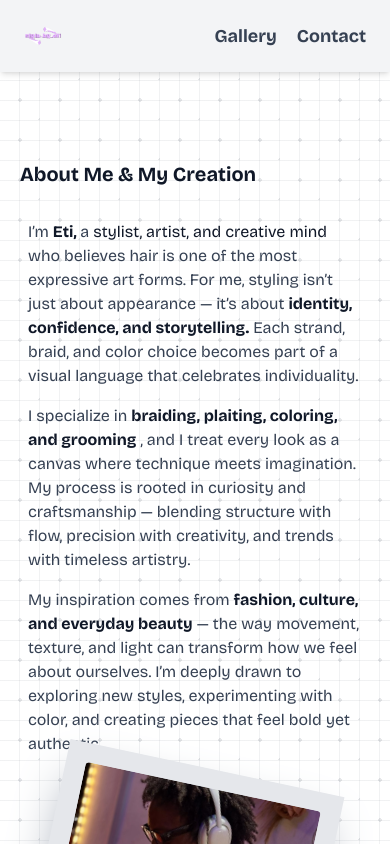
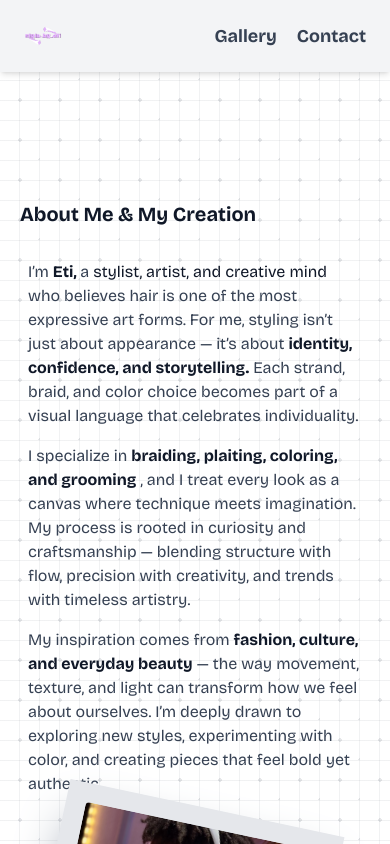
Before and after one commit to OkataMiracleDev/eti-hairstylist-portfolio, a Next.js app: page / in a window 390 px wide. Shown: the top 844 px of the page. Built offline with nearby package versions, Linux system fonts and the light colour scheme; a web font is replaced by a local one.

Commit message:
Update Home.tsx

```diff
--- a/components/Home/Home.tsx
+++ b/components/Home/Home.tsx
@@ -25,7 +25,7 @@ const Home = () => {
     initAOS();
   }, []);
   return (
-    <div className="md:pt-30">
+    <div className="pt-10 md:pt-30">
       <div className="flex flex-col space-y-10 md:space-y-15 lg:space-y-25">
         {/* Logo */}
         <div className="hidden md:block w-full h-[300px] ">
```
